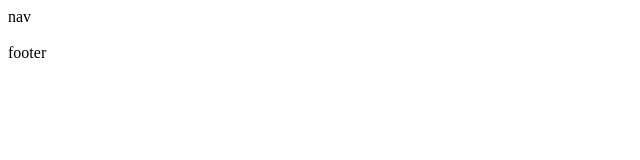
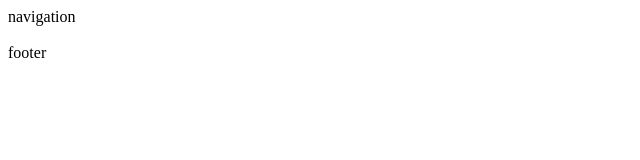
Before and after one commit to le-cmyk/Steafy, an Angular app in the folder Steafy/: page / in a window 1280 px wide. Shown: the top 160 px of the page, without its empty margins (0-640 px from the left). Built offline with nearby package versions, Linux system fonts and the light colour scheme.

Commit message:
modifiaction

```diff
--- a/Steafy/src/app/app.component.html
+++ b/Steafy/src/app/app.component.html
@@ -1,4 +1,4 @@
-nav
+navigation
 <br/>
 <router-outlet></router-outlet>
 <br/>
```
